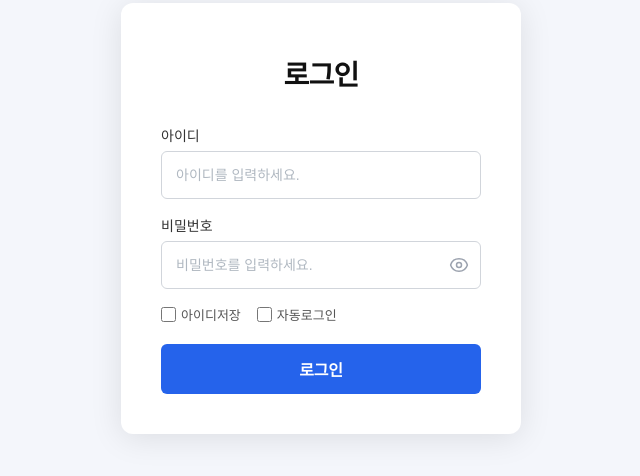
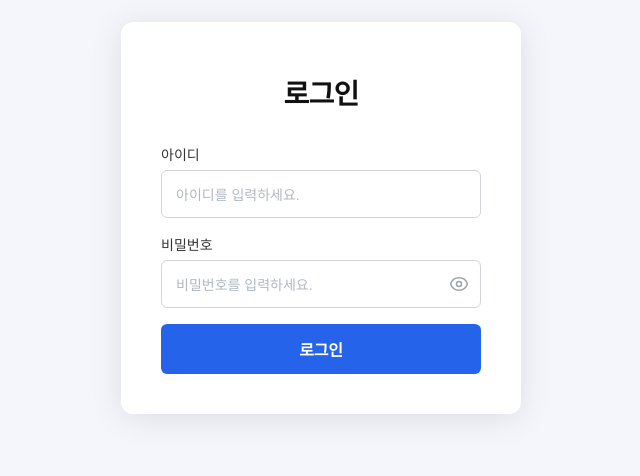
Before and after one commit to jamtty/bnp-chammajungmul, a React (Vite) app: page /admin/login in a window 1280 px wide. Shown: the part 182-658 px from the top of the page, without its empty margins (319-959 px from the left). Built offline with nearby package versions, Linux system fonts and the light colour scheme; no server answers; a web font is replaced by a local one.

Commit message:
refactor: 관리자 로그인 불필요한 체크박스 제거

```diff
--- a/src/pages/admin/AdminLoginPage.tsx
+++ b/src/pages/admin/AdminLoginPage.tsx
@@ -11,8 +11,6 @@ export default function AdminLoginPage() {
   const [id, setId] = useState('')
   const [pw, setPw] = useState('')
   const [showPw, setShowPw] = useState(false)
-  const [saveId, setSaveId] = useState(false)
-  const [autoLogin, setAutoLogin] = useState(false)
   const [error, setError] = useState('')
   const [loading, setLoading] = useState(false)
 
@@ -92,17 +90,6 @@ export default function AdminLoginPage() {
               </button>
             </div>
           </div>
-          <div className="admin_login_options">
-            <label>
-              <input type="checkbox" checked={saveId} onChange={(e) => setSaveId(e.target.checked)} />
-              아이디저장
-            </label>
-            <label>
-              <input type="checkbox" checked={autoLogin} onChange={(e) => setAutoLogin(e.target.checked)} />
-              자동로그인
-            </label>
-          </div>
-
           {error && <p className="admin_login_error">{error}</p>}
 
           <button type="submit" className="btn_admin_login" disabled={loading}>
```
